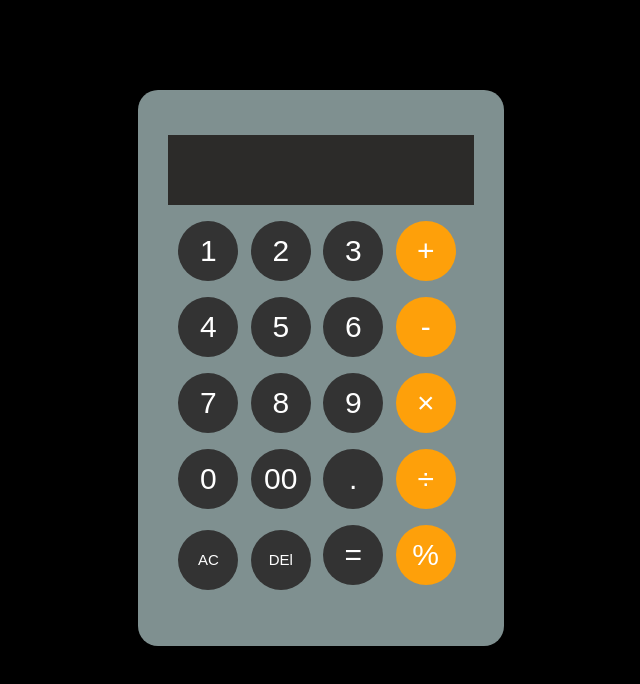
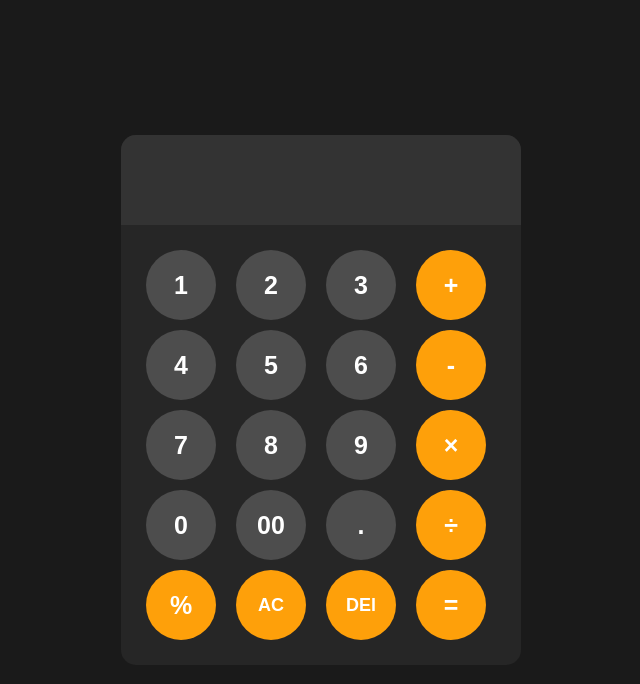
Before and after one commit to Cakra707/Calculator, a plain HTML site: page Calculator/Calculator.html in a window 1280 px wide. Shown: the whole page, without its empty margins (319-959 px from the left). Drawn offline with Linux system fonts and the light colour scheme.

Commit message:
ngubah css, nambahin fitur, rapihin html, dll

```diff
--- a/Calculator/Calculator.html
+++ b/Calculator/Calculator.html
@@ -12,102 +12,52 @@
 
     <div class="container">
 
-        <p class="container-result"></p>
+        <input id="display" readonly></input>
 
-        <div class="button">
-        <p>
-            <button class="b1" onclick="
-                update('1')
+        <div class="button-container">
 
-            ">1</button>
+           <button class="b1" onclick="update('1')">1</button>
 
-            <button  class="b1"onclick="
-                update('2')
-            ">2</button>
+            <button class="b1" onclick="update('2')">2</button>
 
-            <button  class="b1"onclick="
-            update('3')
-            ">3</button>
+            <button  class="b1" onclick="update('3')">3</button>
 
-            <button   class="b1 yb"onclick="
-                update('+')
-            ">+</button>
-        </p>
+            <button class="b1 yb" onclick="update('+')">+</button>
 
-        <p>
-            <button  class="b1"onclick="
-            update('4')
-            ">4</button>
-            <button  class="b1"onclick="
-                update('5')
-            ">5</button>
+            <button  class="b1" onclick="update('4')">4</button>
 
-            <button  class="b1"onclick="
-                update('6')
-            ">6</button>
+            <button class="b1" onclick="update('5')">5</button>
 
-            <button  class="b1 yb"onclick="
-            update('-')
-            ">-</button>
-        </p>
+            <button class="b1" onclick="update('6')">6</button>
 
-        <p>
-            <button class="b1" onclick="
-                update('7')
-            ">7</button>
+            <button class="b1 yb" onclick="update('-')">-</button>
 
-            <button  class="b1"onclick="
-                update('8')
+            <button class="b1" onclick="update('7')">7</button>
 
-            ">8</button>
+            <button class="b1" onclick="update('8')">8</button>
 
-            <button  class="b1"onclick="
-                update('9')
-            ">9</button>
+            <button class="b1" onclick="update('9')">9</button>
 
-            <button  class="b1 yb"onclick="
-                update('*')
-            ">×</button>
-    </p>
+            <button  class="b1 yb"onclick="update('*')">×</button>
 
-    <p>
-        <button  class="b1"onclick="
-            update('0')
-            ">0</button>
+            <button  class="b1"onclick="update('0')">0</button>
 
-        <button class="b1" onclick="update('00')">00</button>
+            <button class="b1" onclick="update('00')">00</button>
 
-        <button class="b1" onclick="update('.')">.</button>
+            <button class="b1" onclick="update('.')">.</button>
 
-        <button class="b1 yb" onclick="
-        update('/')
-            ">÷</button>
-        </p>
+            <button class="b1 yb" onclick="update('/')">÷</button>
 
-        <p >
-            <button  class="b1 clear"onclick="
-            calculation = ''
-            console.log(calculation)
-            localStorage.setItem('calc',calculation)
-            upde()
+            <button class="b1 yb" onclick="update('%')">%</button>
 
-            ">AC</button>
+            <button  class="b1 clear yb" onclick="clear2()" >AC</button>
 
-            <button class="b1 clear" onclick="
-            calculation = calculation.toString().slice(0, -1);
+            <button class="b1 clear yb" onclick="deletee()
+            save()
             ">DEl</button>
 
-             <button class="b1" onclick="
-            error();
+            <button class="b1 yb" onclick="calculate();">=</button>
 
-            localStorage.setItem('calc',calculation)
-            upde()
-            ">=</button>
-
-              <button class="b1 yb" onclick="
-            update('%')
-            ">%</button>
-        </p>
         </div>
     </div>
 
--- a/Calculator/data.js
+++ b/Calculator/data.js
@@ -1,28 +1,58 @@
-let calculation =  localStorage.getItem('calc') || ''
-        upde()
 
-        function update(value) {
-            calculation += value
-            localStorage.setItem('calc',calculation)
-            upde()
+const display = document.getElementById('display')
+display.value = localStorage.getItem('calc') || "";
 
-            }
 
-        function upde() {
-            document.querySelector('.container-result').innerHTML = `${calculation}`
+
+        function update(i) {
+            if (display.value === 'Error' || display.value === 'Infinity') {
+                display.value =i
+
+            } else {
+                display.value +=i
             }
 
 
-        //opsional
-        /*function save(){
-            localStorage.setItem('calc',calculation)
+            save()
         }
-        */
-            function error() {
+
+       function clear2() {
+        display.value ="";
+        save()
+       }
+
+        function calculate() {
+
             try {
-                calculation = eval(calculation)
+                let percent = display.value.replace('%', '/100')
+
+
+
+                let result = eval(percent)
+
+                if (isNaN(result)) {
+                    display.value ='Error';
+
+                } else {
+                    display.value = result;
+                }
+                save()
+
             } catch {
-                calculation = 'Error';
+                 display.value = 'Error' ;
+            }
+        }
+
+
+        function deletee() {
+            if (display.value === 'Error' || display.value === 'Infinity') {
+                display.value =''
+            }else {
+                  display.value = display.value.toString().slice(0, -1)
             }
 
-            }
+        }
+
+        function save(){
+            localStorage.setItem('calc', display.value)
+        }
--- a/Calculator/style.css
+++ b/Calculator/style.css
@@ -1,55 +1,51 @@
-body{
-    background-color: rgb(0, 0, 0);
-    color: rgb(255, 255, 255);
-    font-family: Arial, Helvetica, sans-serif;
+body {
+    margin: 0;
     display: flex;
     justify-content: center;
     align-items: center;
-    height: 90vh;
-
-    }
+    height: 100vh;
+    background-color: hsl(0, 0%, 10%);
+}
 
 .container {
-    background-color: rgb(127, 144, 144);
-    padding: 40px ;
-    border-radius: 20px;
-    align-items: center;
+    background-color: hsl(0, 0%, 15%);
+    max-width: 400px;
+    border-radius: 15px;
+    overflow: hidden;
+    font-family: Arial, Helvetica, sans-serif;
     justify-items: center;
 
 }
-.container-result{
-    font-size: 40px;
-    margin-bottom: 4px;
-    margin-top: 5px;
-    padding: 10px 10px ;
-    width: 100%;
-    height: 50px;
-    background-color: rgb(44, 43, 41);
-    justify-self: center;
+#display{
+    width: 95%;
+    border: none;
+    padding: 10px ;
     text-align: right;
-
-
-
+    background-color: rgb(135, 27, 27);
+    font-size: 2.3rem;
+    height: 70px;
+    color:rgb(255, 255, 255);
+    background-color: hsl(0, 0%, 20%);
 }
 
-
-
-
+.button-container {
+    grid-template-columns: repeat(4,1fr);
+    display: grid;
+    gap: 10px;
+    padding: 25px;
+}
 
 .b1{
-    font-size: 30px;
-    height: 60px;
-    width: 60px;
-    border-radius: 35px;
+    font-size: 25px;
+    height: 70px;
+    width: 70px;
+    border-radius: 50px;
     color:white;
-    background-color:rgb(51, 51, 51);
+    background-color:hsl(0, 0%, 30%);
     border: none;
-    margin-right: 8px;
-    justify-self: center;
-}
-
-.b1:active {
-    transform: scale(0.99);
+    font-weight: bold;
+    cursor: pointer;
+    margin-right: 10px;
 }
 
 .yb {
@@ -57,5 +53,23 @@ body{
 }
 
 .clear{
-    font-size: 15px;
+    font-size: 18px;
 }
+
+.b1:hover {
+    background-color:hsl(0, 0%, 40%);
+
+}
+.yb:hover{
+     background-color:hsl(37, 99%, 62%);
+}
+
+.b1:active {
+    transform: scale(0.95);
+    background-color:hsl(0, 0%, 40%);
+}
+
+.yb:active {
+     transform: scale(0.95);
+     background-color:hsl(37, 99%, 62%);
+}
```
